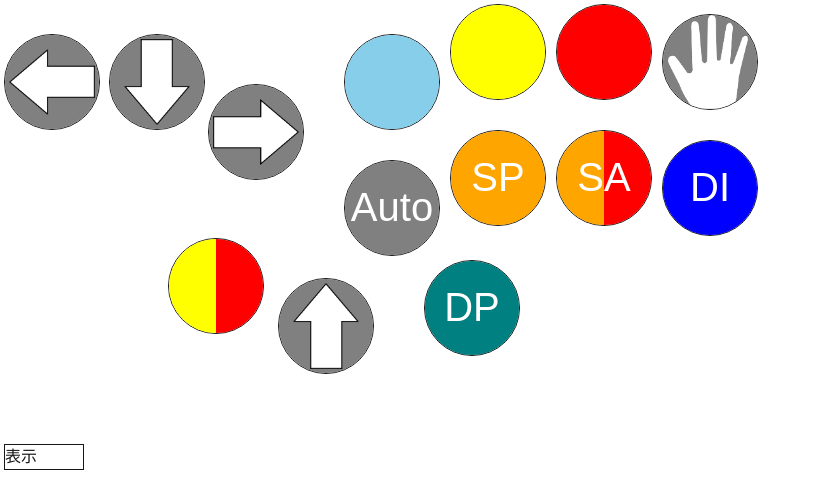
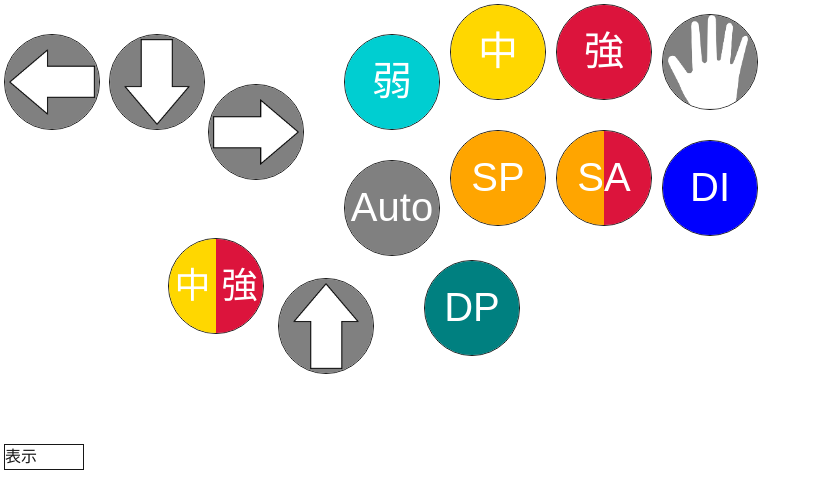
Before and after one commit to www-yotta/visualize-controller-input, a Next.js app: page / in a window 1280 px wide. Shown: the top 502 px of the page, without its empty margins (0-817 px from the left). Built offline with nearby package versions, Linux system fonts and the light colour scheme.

Commit message:
ボタンの色を変更

```diff
--- a/src/components/Button/index.tsx
+++ b/src/components/Button/index.tsx
@@ -27,9 +27,9 @@ export const Button = ({input,name,className,isShow = false}: Props) => {
     L3,
   } = input;
 
-  const lowPClassName = "bg-[skyblue]"
-  const middlePClassName = "bg-[yellow]"
-  const highPClassName = "bg-[red]"
+  const lowPClassName = "bg-[darkTurquoise]"
+  const middlePClassName = "bg-[gold]"
+  const highPClassName = "bg-[crimson]"
 
   return (
     <div className={`w-24 h-24 border rounded-full flex items-center justify-center text-2xl overflow-hidden ${className}`}>
@@ -38,8 +38,8 @@ export const Button = ({input,name,className,isShow = false}: Props) => {
       {name === "right" && (right || isShow) && <div className={`flex w-[100%] h-[100%] items-center justify-center text-[40px] bg-[gray] p-[4px]`}><Image width="96" height="96" unoptimized alt="" src="right.png" className="w-[100%] h-[100%] object-contain" /></div>}
       {name === "up" && (up || isShow) && <div className={`flex w-[100%] h-[100%] items-center justify-center text-[40px] bg-[gray] p-[4px]`}><Image width="96" height="96" unoptimized alt="" src="up.png" className="w-[100%] h-[100%] object-contain" /></div>}
       {name === "LT" && (LT || isShow) && <div className={`flex relative w-[100%] h-[100%] items-center justify-center text-[40px]`}>
-        <div className="absolute w-[50%] h-[100%] left-[0px] bg-[yellow]"></div>
-        <div className="absolute w-[50%] h-[100%] right-[0px] bg-[red]"></div>
+        <div className="flex absolute w-[50%] h-[100%] left-[0px] items-center justify-center text-[36px] text-white bg-[gold]">中</div>
+        <div className="flex absolute w-[50%] h-[100%] right-[0px] items-center justify-center text-[36px] text-white bg-[crimson]">強</div>
       </div>}
 
 
@@ -50,13 +50,13 @@ export const Button = ({input,name,className,isShow = false}: Props) => {
           SA
         </span>
         <div className="absolute w-[50%] h-[100%] left-[0px] bg-[orange]"></div>
-        <div className="absolute w-[50%] h-[100%] right-[0px] bg-[red]"></div>
+        <div className="absolute w-[50%] h-[100%] right-[0px] bg-[crimson]"></div>
       </div>}
       {name === "L3" && (L3 || isShow) && <div className={`flex w-[100%] h-[100%] items-center justify-center text-[40px] text-white bg-[blue]`}>DI</div>}
 
-      {name === "buttonX" && (buttonX || isShow) && <div className={`w-[100%] h-[100%] ${lowPClassName}`}></div>}
-      {name === "buttonY" && (buttonY || isShow) && <div className={`w-[100%] h-[100%] ${middlePClassName}`}></div>}
-      {name === "RB" && (RB || isShow) && <div className={`w-[100%] h-[100%] ${highPClassName}`}></div>}
+      {name === "buttonX" && (buttonX || isShow) && <div className={`flex w-[100%] h-[100%] items-center justify-center text-[40px] text-white ${lowPClassName}`}>弱</div>}
+      {name === "buttonY" && (buttonY || isShow) && <div className={`flex w-[100%] h-[100%] items-center justify-center text-[40px] text-white ${middlePClassName}`}>中</div>}
+      {name === "RB" && (RB || isShow) && <div className={`flex w-[100%] h-[100%] items-center justify-center text-[40px] text-white ${highPClassName}`}>強</div>}
       {name === "LB" && (LB || isShow) && <div className={`flex w-[100%] h-[100%] items-center justify-center text-[40px] bg-[gray] pr-[4px]`}><Image width="96" height="96" unoptimized alt="" src="throw.png" className="w-[100%] h-[100%] object-contain" /></div>}
       {name === "R3" && (R3 || isShow) && <div className={`flex w-[100%] h-[100%] items-center justify-center text-[40px] text-white bg-[teal]`}>DP</div>}
     </div>
```
